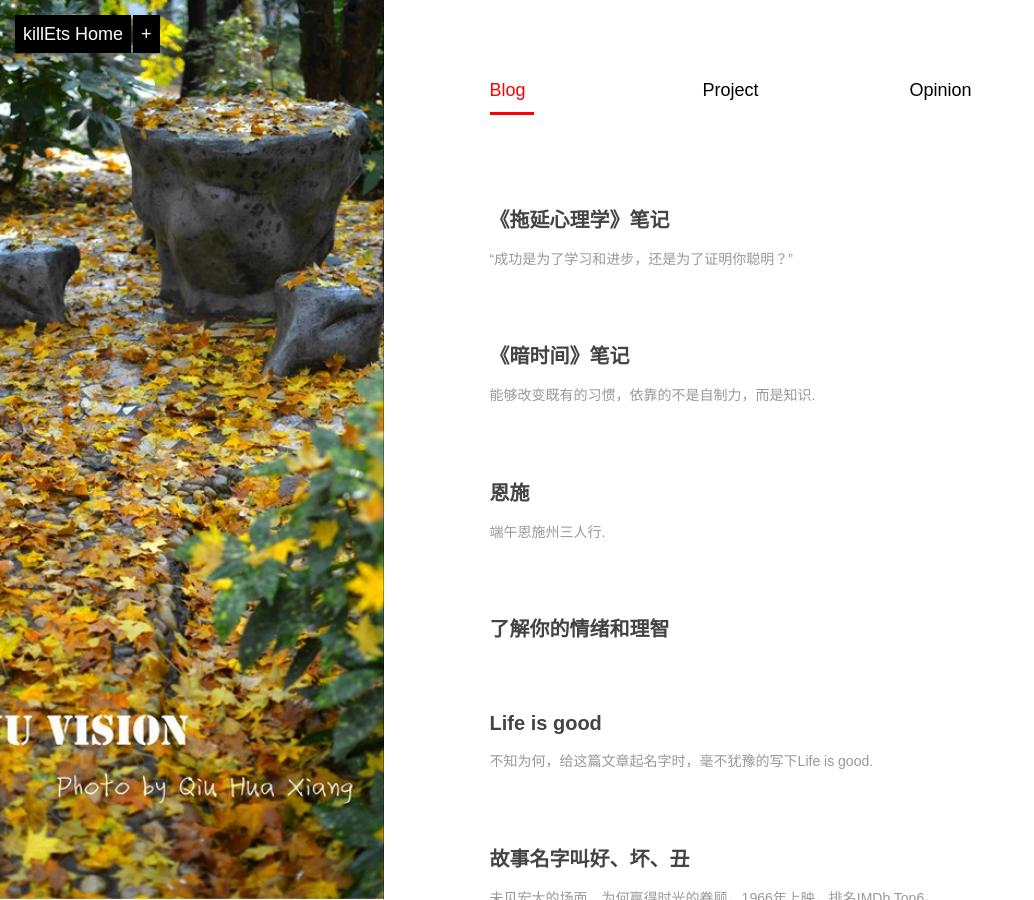
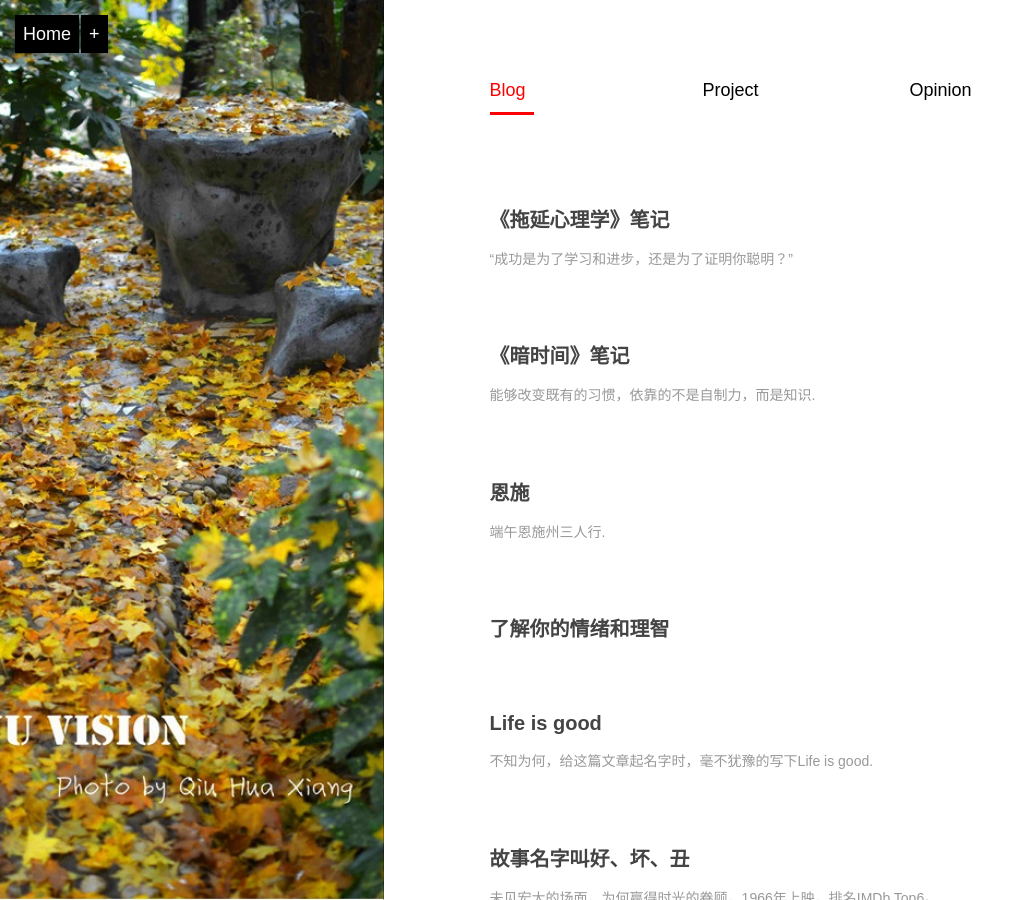
Before and after one commit to killets/blog, a Jekyll site: the page built from index.md, in a window 1280 px wide and 900 px high. Shown: the whole window, without its empty margins (0-1034 px from the left). Built offline with Jekyll 4.4.1, drawn with Linux system fonts in a browser that asks for light colours; Markdown is read by kramdown in place of the engine named in the settings.

Commit message:
Update default.html

```diff
--- a/_layouts/default.html
+++ b/_layouts/default.html
@@ -19,7 +19,7 @@
 
     <div class="home-menu">
         <div class="home-icon-con">
-            <a class="home-menu-icon" href="{{ site.baseurl }}/">killEts Home</a>
+            <a class="home-menu-icon" href="{{ site.baseurl }}/">Home</a>
             <a class="home-follow" href="#" title="Contact Me">+</a>
         </div>
         <div class="home-contact">
```
